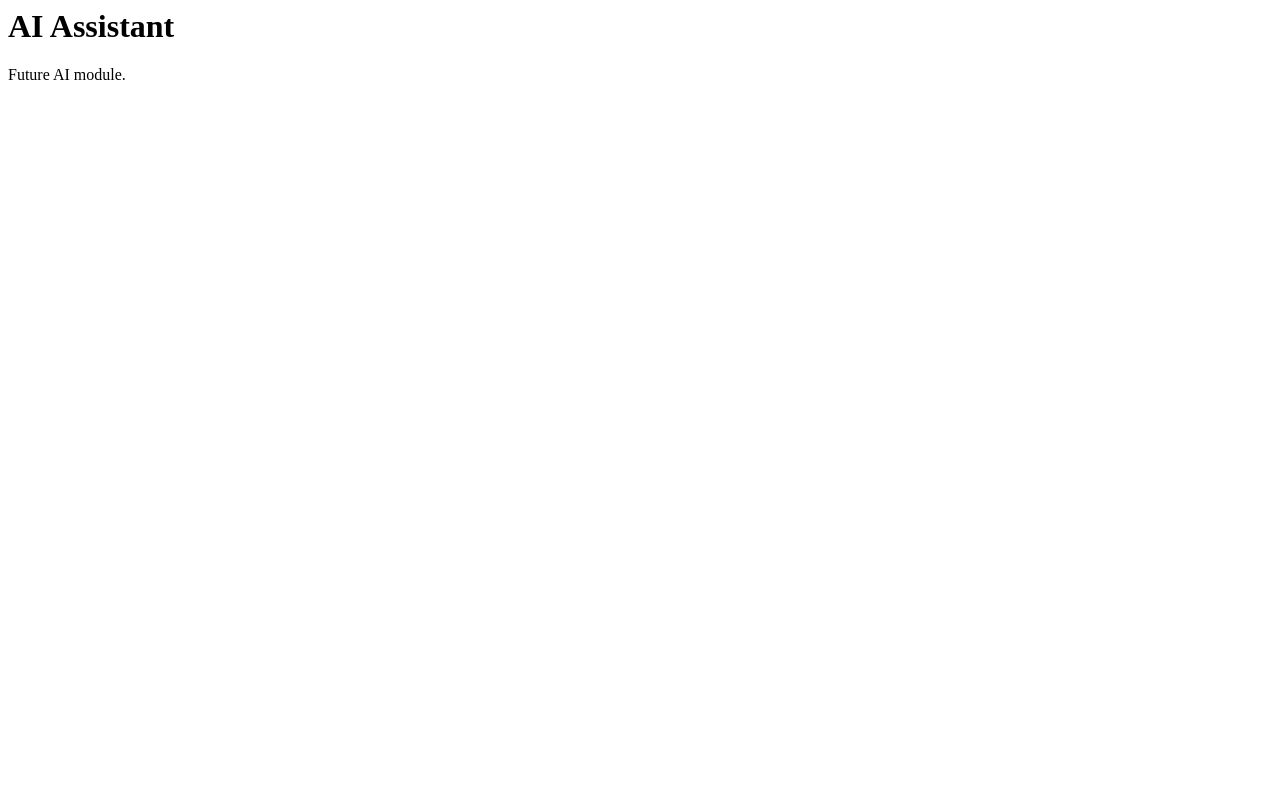
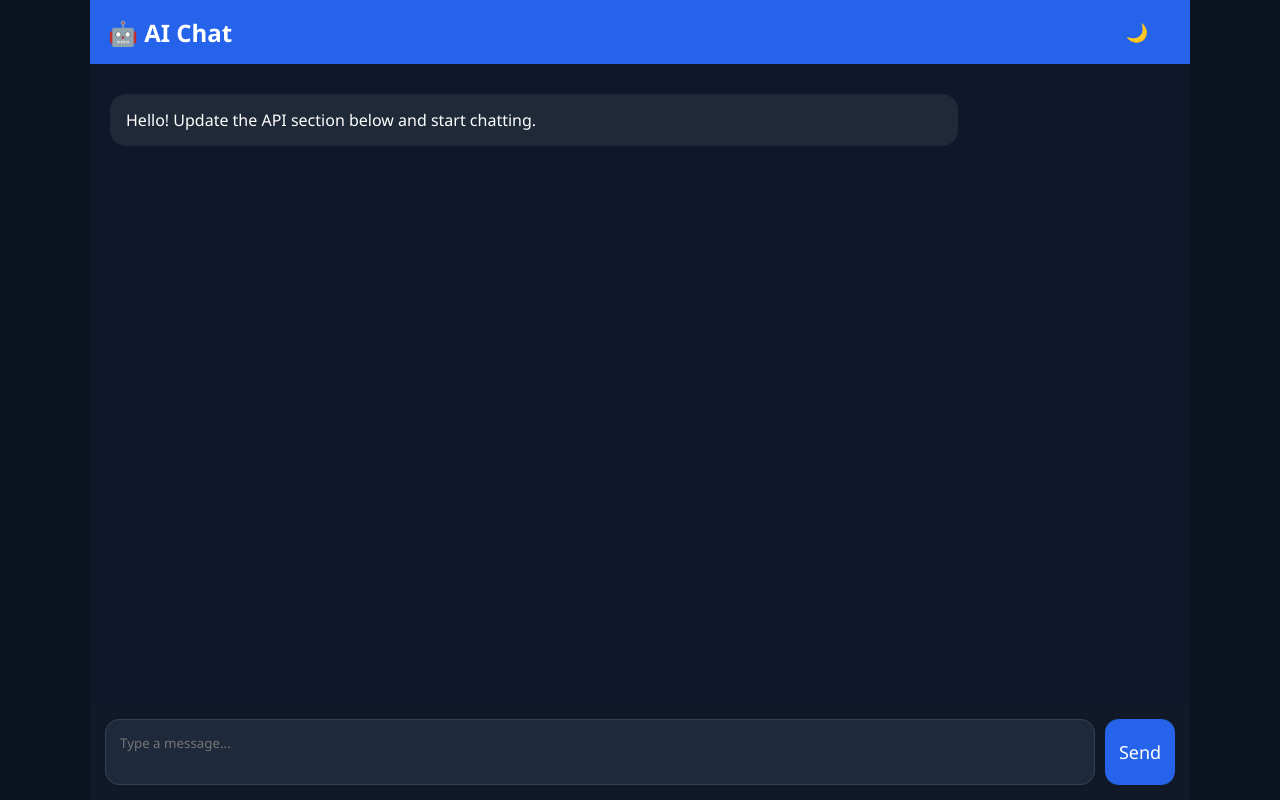
Before and after one commit to sarvesh55/test, a plain HTML site: page apps/ai/index.html in a window 1280 px wide. Drawn offline with Linux system fonts and the light colour scheme.

Commit message:
Update index.html

```diff
--- a/apps/ai/index.html
+++ b/apps/ai/index.html
@@ -1 +1,140 @@
-<h1>AI Assistant</h1><p>Future AI module.</p>
+<!DOCTYPE html>
+<html lang="en">
+<head>
+<meta charset="UTF-8">
+<meta name="viewport" content="width=device-width,initial-scale=1.0">
+<title>AI Chat</title>
+<style>
+*{margin:0;padding:0;box-sizing:border-box;font-family:Segoe UI,Arial,sans-serif}
+body{background:#0b1220;height:100vh}
+.app{display:flex;flex-direction:column;height:100vh;max-width:1100px;margin:auto;background:#111827}
+header{height:64px;background:#2563eb;color:#fff;display:flex;justify-content:space-between;align-items:center;padding:0 18px}
+#chat{flex:1;overflow:auto;padding:20px;background:#0f172a}
+.msg{max-width:80%;padding:14px 16px;border-radius:16px;margin:10px 0;line-height:1.5;white-space:pre-wrap}
+.user{margin-left:auto;background:#2563eb;color:#fff}
+.ai{background:#1f2937;color:#fff}
+footer{display:flex;gap:10px;padding:15px;background:#111827}
+textarea{flex:1;resize:none;min-height:54px;max-height:180px;padding:14px;border-radius:14px;border:1px solid #334155;background:#1e293b;color:#fff}
+button{width:70px;border:none;border-radius:14px;background:#2563eb;color:#fff;font-size:18px;cursor:pointer}
+@media(max-width:768px){.msg{max-width:95%}header h2{font-size:18px}}
+</style>
+</head>
+<body>
+<div class="app">
+<header>
+<h2>🤖 AI Chat</h2>
+<button onclick="toggleTheme()">🌙</button>
+</header>
+
+<div id="chat">
+<div class="msg ai">Hello! Update the API section below and start chatting.</div>
+</div>
+
+<footer>
+<textarea id="prompt" placeholder="Type a message..."></textarea>
+<button onclick="send()">Send</button>
+</footer>
+</div>
+
+<script>
+const OPENAI_API_KEY = "YOUR_OPENAI_API_KEY";
+
+const chat = document.getElementById("chat");
+const input = document.getElementById("prompt");
+
+input.addEventListener("keydown", e => {
+    if (e.key === "Enter" && !e.shiftKey) {
+        e.preventDefault();
+        send();
+    }
+});
+
+function add(text, type) {
+    const d = document.createElement("div");
+    d.className = "msg " + type;
+    d.textContent = text;
+    chat.appendChild(d);
+    chat.scrollTop = chat.scrollHeight;
+}
+
+async function send() {
+
+    const text = input.value.trim();
+
+    if (!text) return;
+
+    add(text, "user");
+
+    input.value = "";
+
+    add("Thinking...", "ai");
+
+    const ai = chat.lastElementChild;
+
+    try {
+
+        const response = await fetch("https://api.openai.com/v1/chat/completions", {
+
+            method: "POST",
+
+            headers: {
+
+                "Content-Type": "application/json",
+
+                "Authorization": `Bearer ${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}`
+
+            },
+
+            body: JSON.stringify({
+
+                model: "gpt-4.1",
+
+                messages: [
+
+                    {
+                        role: "system",
+                        content: "You are a helpful AI assistant."
+                    },
+
+                    {
+                        role: "user",
+                        content: text
+                    }
+
+                ],
+
+                temperature: 0.7,
+
+                max_tokens: 1000
+
+            })
+
+        });
+
+        if (!response.ok) {
+            throw new Error(await response.text());
+        }
+
+        const data = await response.json();
+
+        ai.textContent = data.choices[0].message.content;
+
+    } catch (e) {
+
+        ai.textContent = "Error: " + e.message;
+
+    }
+
+}
+
+function toggleTheme() {
+
+    document.body.style.filter =
+        document.body.style.filter
+            ? ""
+            : "invert(1) hue-rotate(180deg)";
+
+}
+</script>
+</body>
+</html>
```
